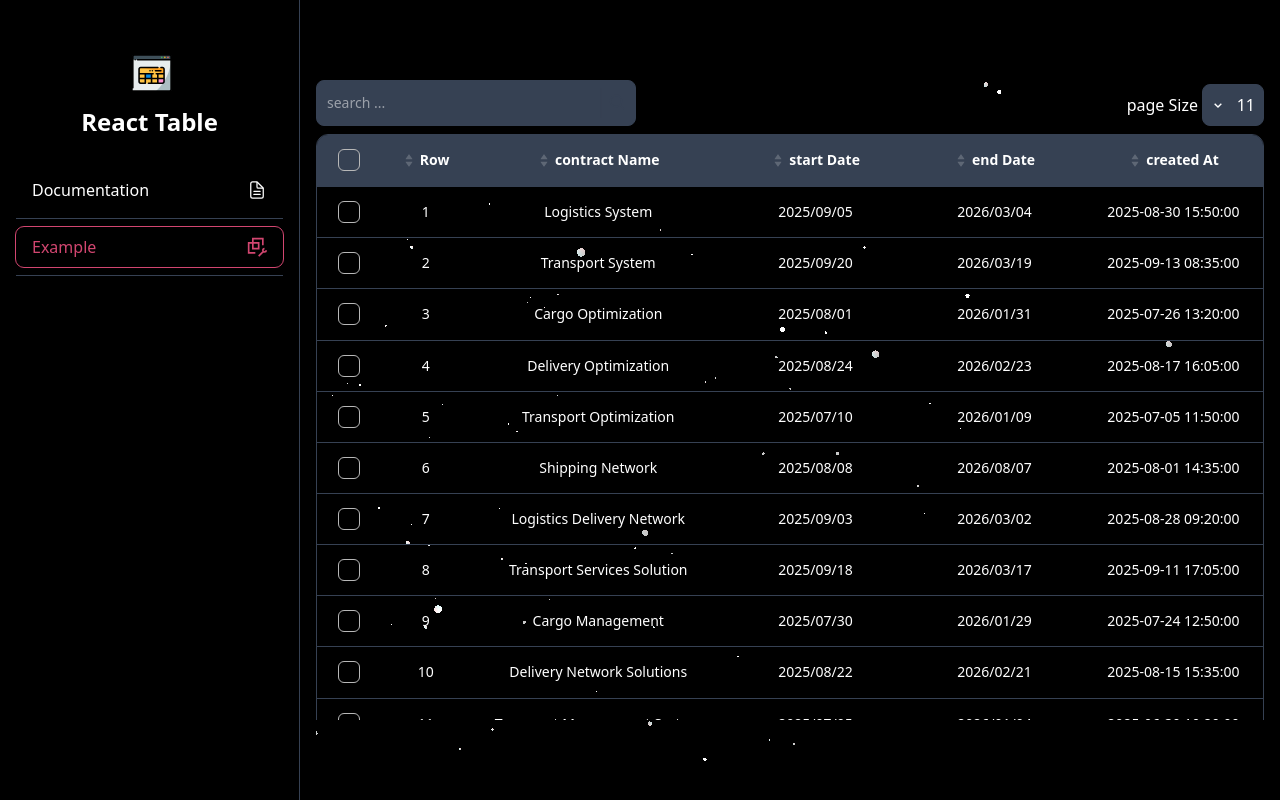
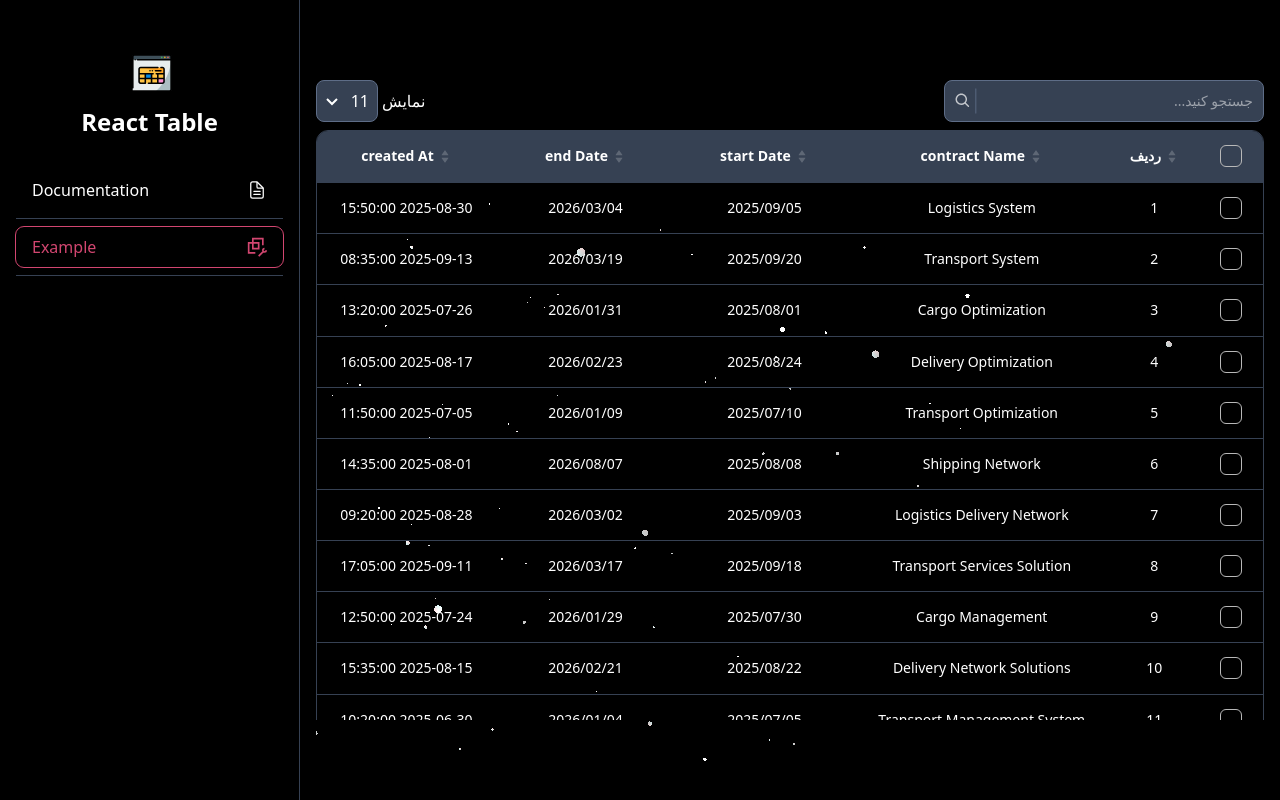
Before and after one commit to fatemeh-bd/responsive-react-datatable, a React (Vite) app: page /#/example in a window 1280 px wide. Shown: the top 800 px of the page. Built offline with nearby package versions, Linux system fonts and the light colour scheme.

Commit message:
edit style

```diff
--- a/src/components/table/Table.tsx
+++ b/src/components/table/Table.tsx
@@ -404,6 +404,7 @@ const Table: React.FC<TableProps> = (props) => {
         id="table-header-actions"
         className={`table-header-actions mb-2 flex md:items-start justify-between w-full items-center md:gap-2 gap-3 md:flex-wrap-reverse max-md:w-full`}
       >
+        <div className="flex items-center gap-2">
           {!noSearch && (
             <SearchBox
               {...props}
@@ -448,6 +449,7 @@ const Table: React.FC<TableProps> = (props) => {
               {filters}
             </div>
           )}
+        </div>
         <div className="flex items-center gap-3 flex-wrap max-sm:w-full justify-between">
           {actionButtons && actionButtons}
           {!isMobile && (
--- a/src/components/table/icons.tsx
+++ b/src/components/table/icons.tsx
@@ -113,3 +113,27 @@ export const FilterIcon = () => {
     </svg>
   );
 };
+
+export const ChevronDown = ({
+  className,
+  style = {},
+}: {
+  className?: string;
+  style?: Object;
+}) => {
+  return (
+    <svg
+      stroke="currentColor"
+      fill="currentColor"
+      stroke-width="0"
+      viewBox="0 0 24 24"
+      height="24px"
+      width="24px"
+      className={className}
+      style={style}
+      xmlns="http://www.w3.org/2000/svg"
+    >
+      <path d="M16.293 9.293 12 13.586 7.707 9.293l-1.414 1.414L12 16.414l5.707-5.707z"></path>
+    </svg>
+  );
+};
--- a/src/components/table/tools/PageSizeSelect.tsx
+++ b/src/components/table/tools/PageSizeSelect.tsx
@@ -1,7 +1,7 @@
 import { useState } from "react";
-import { BiChevronDown } from "react-icons/bi";
 import { useQueryParams } from "../hooks/useQueryParams";
 import { ColorTheme } from "../types";
+import { ChevronDown } from "../icons";
 
 const PageSizeSelect = ({
   pageSize,
@@ -45,7 +45,7 @@ const PageSizeSelect = ({
             backgroundColor: theme?.searchBoxBgColor,
             color: theme?.searchBoxTextColor,
           }}
-          className={`page-size-select my-0 flex items-center justify-between gap-3 text-right text-base rounded-lg placeholder:text-sm !outline-none w-full p-2 border focus:border-primary disabled:opacity-70 appearance-none pl-6 cursor-pointer max-md:py-1 max-md:h-8 max-md:min-w-12 max-md:text-sm`}
+          className={`page-size-select my-0 flex items-center justify-between gap-3 text-right text-base rounded-lg placeholder:text-sm !outline-none w-full p-2 border focus:border-primary disabled:opacity-70 appearance-none pl-6 cursor-pointer max-md:py-1 max-md:min-w-12 max-md:text-sm`}
         >
           <option className="page-size-option" value={initialPageSize}>
             {initialPageSize}
@@ -66,11 +66,11 @@ const PageSizeSelect = ({
             300
           </option>
         </select>
-        <BiChevronDown
+        <ChevronDown
           style={{
             color: theme?.searchBoxTextColor,
           }}
-          className="page-size-select-icon pointer-events-none shrink-0 absolute left-2 top-0 bottom-0 my-auto"
+          className="page-size-select-icon pointer-events-none shrink-0 absolute left-1 top-0 bottom-0 my-auto"
         />
       </div>
     </div>
--- a/src/components/table/tools/SearchBox.tsx
+++ b/src/components/table/tools/SearchBox.tsx
@@ -106,18 +106,18 @@ const SearchBox = ({
                   : theme?.searchBoxBorderColor,
               }}
               onClick={() => setSearchValue("")}
-              className={`table-search-clear-icon size-6 font-bold scale-125 cursor-pointer ${
-                dir === "rtl" ? "border-r pr-1 pl-0.5" : "border-l pl-1 pr-0.5"
+              className={`table-search-clear-icon size-5 font-bold scale-125 cursor-pointer ${
+                dir === "rtl" ? "border-r pr-1 pl-0" : "border-l pl-1 pr-0"
               }`}
             />
           ) : (
             <SearchIcon
               style={{
                 borderColor: theme?.searchBoxBorderColor,
-                color: theme?.searchBoxBorderColor,
+                color: theme?.searchBoxTextColor,
               }}
-              className={`table-search-icon size-6 scale-125 opacity-70 ${
-                dir === "rtl" ? "border-r pr-1 pl-0.5" : "border-l pl-1 pr-0.5"
+              className={`table-search-icon size-5 scale-125 opacity-70 ${
+                dir === "rtl" ? "border-r pr-1 pl-0" : "border-l pl-1 pr-0"
               }`}
             />
           )}
--- a/src/pages/examplePage/ExamplePage.tsx
+++ b/src/pages/examplePage/ExamplePage.tsx
@@ -109,7 +109,7 @@ const ExamplePage = () => {
       className="flex flex-col gap-6 max-w-7xl mx-auto overflow-auto mt-8"
     >
       <Table
-        lang="en"
+        lang="fa"
         saveSearch
         mode="static"
         pageSize={11}
@@ -130,7 +130,7 @@ const ExamplePage = () => {
           cellText: "#fff",
           headerText: "#fff",
           headerBg: "#364153",
-          searchBoxBorderColor: "#364153",
+          searchBoxBorderColor: "#5e6d87",
           searchBoxBgColor: "#364153",
           searchBoxTextColor: "#fff",
           paginationActiveColor: "#d24670",
```
Also changed, not shown: 5 other files (tests, documents, lock files or other folders). Lines whose indentation alone changed are shown as unchanged.
